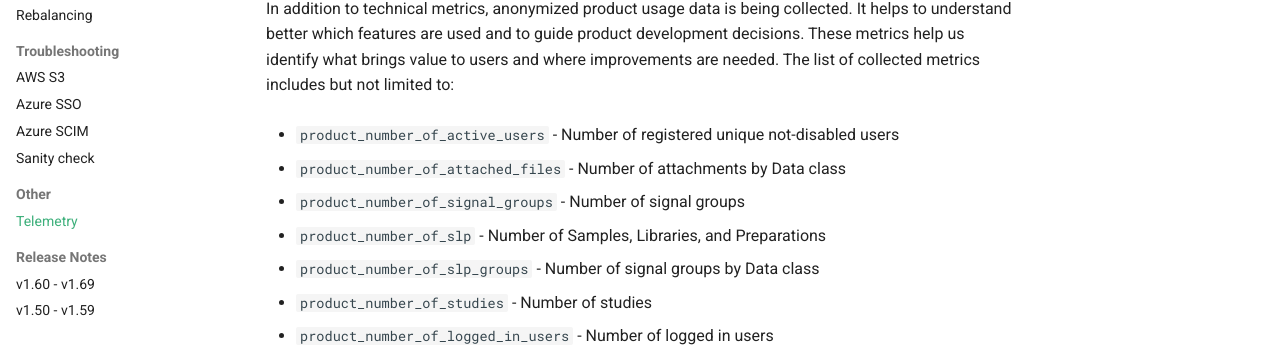
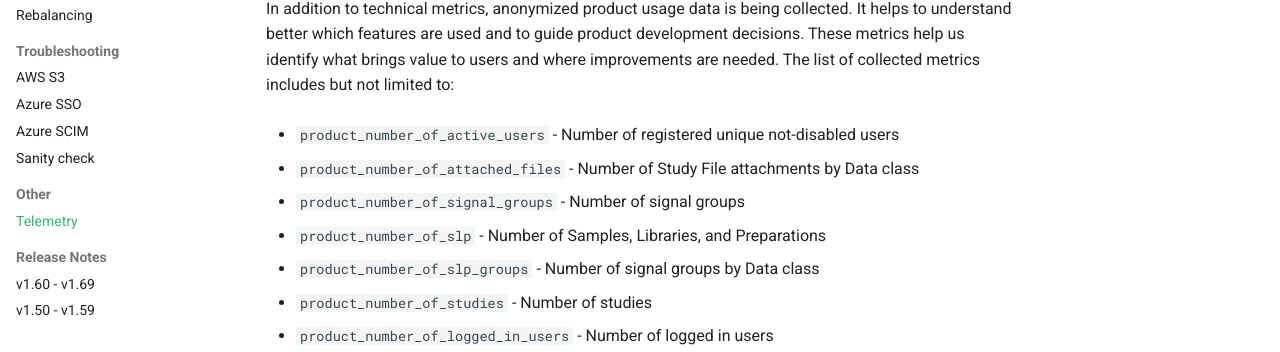
Before and after one commit to genestack/admin-docs, an MkDocs documentation site: the page built from docs/home/other/telemetry.md, in a window 1280 px wide and 1177 px high. Shown: the part 592-944 px from the top of the window. Built offline with MkDocs 1.6.1 and Material for MkDocs 9.7.7, drawn with Linux system fonts in a browser that asks for light colours; the version menu is left out.

Commit message:
Update docs/home/other/telemetry.md
Co-authored-by: Mikhail Smazhevsky <mikhail.smazhevsky@genestack.com>

```diff
--- a/docs/home/other/telemetry.md
+++ b/docs/home/other/telemetry.md
@@ -18,7 +18,7 @@ In addition to technical metrics, anonymized product usage data is being collect
 
 - `product_number_of_active_users` - Number of registered unique not-disabled users
 
-- `product_number_of_attached_files` - Number of attachments by Data class
+- `product_number_of_attached_files` - Number of Study File attachments by Data class
 
 - `product_number_of_signal_groups` - Number of signal groups
 
```
